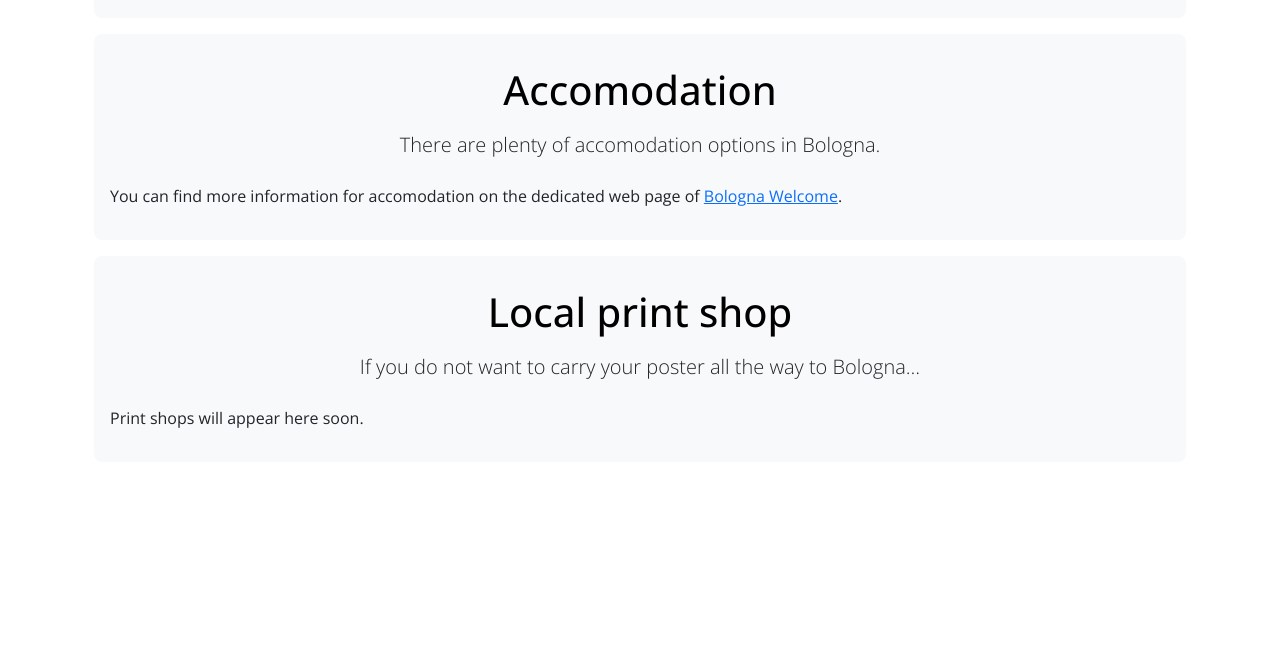
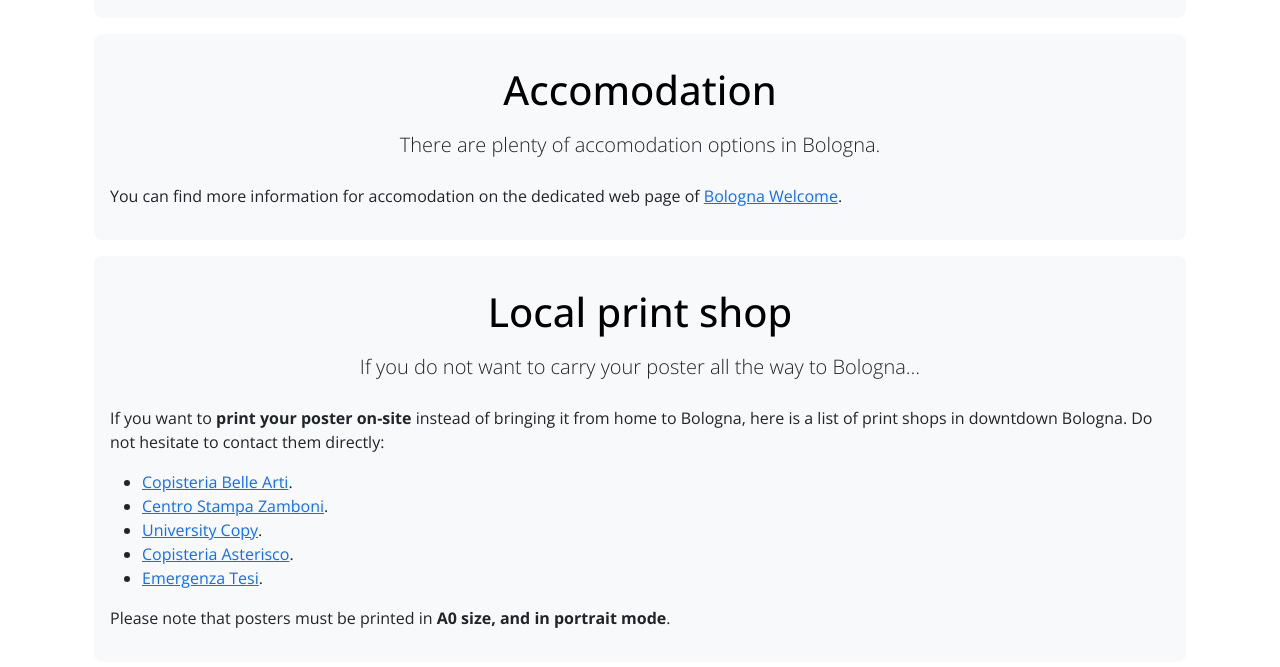
Before and after one commit to riscv-europe/summit-website-development, a Jekyll site: the page built from summit/2026/venue.md, in a window 1280 px wide and 900 px high, scrolled down 818 px, cut to the strip 222-889 px from the top of the window. Built offline with Jekyll 4.4.1, drawn with Linux system fonts in a browser that asks for light colours; before the commit the page ends 1518 px from its top, so only the background shows below that.

Commit message:
Add: print shops.

```diff
--- a/summit/2026/venue.md
+++ b/summit/2026/venue.md
@@ -39,6 +39,17 @@
     lead = "If you do not want to carry your poster all the way to Bologna..."
 %}
 
-Print shops will appear here soon.
+If you want to **print your poster on-site** instead of bringing it
+from home to Bologna, here is a list of print shops in downtdown
+Bologna. Do not hesitate to contact them directly:
+
+- [Copisteria Belle Arti](https://copisteriabellearti.blogspot.com).
+- [Centro Stampa Zamboni](https://www.centrostampazamboni.com).
+- [University Copy](https://universitycopy.it).
+- [Copisteria Asterisco](https://www.asterisco.srl).
+- [Emergenza Tesi](https://www.emergenzatesi.it).
+
+Please note that posters must be printed in **A0 size, and in portrait
+mode**.
 
 {% include jumboboxend.html %}
```
